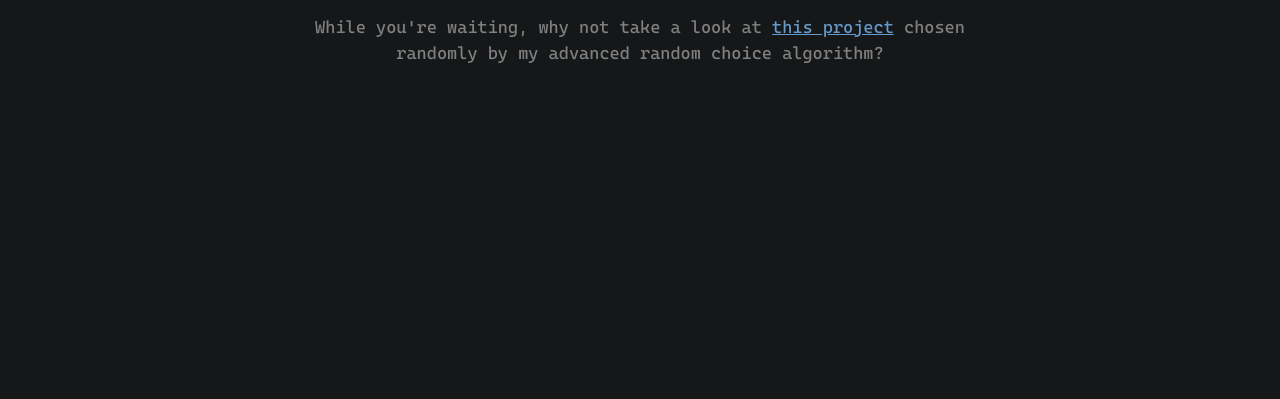
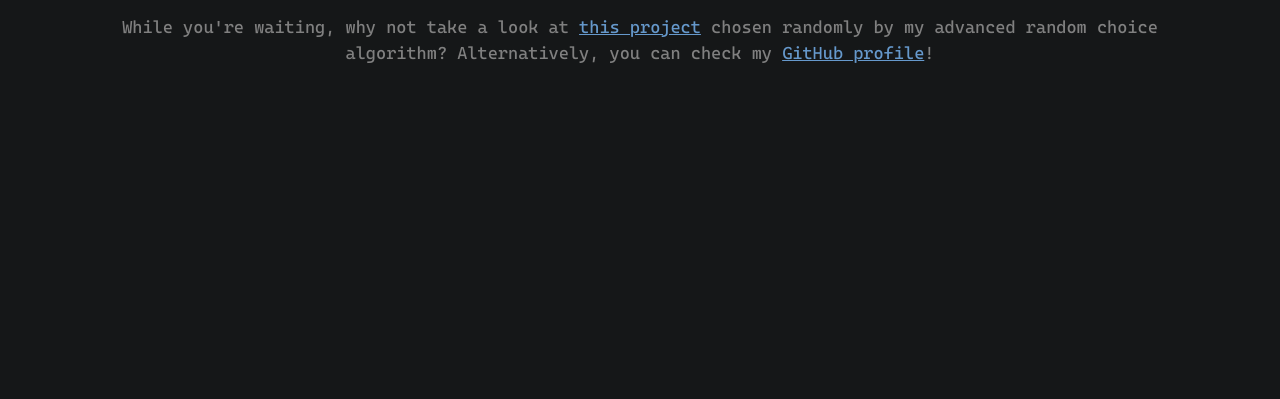
Before and after one commit to NovAti0n/NovAti0n.github.io, a plain HTML site: page index.html in a window 1280 px wide. Shown: the part 401-800 px from the top of the page. Drawn offline with Linux system fonts and the light colour scheme.

Commit message:
Added link to GH profile

```diff
--- a/index.html
+++ b/index.html
@@ -12,7 +12,7 @@
         <div id="container">
             <div id="text">
                 <h1 id="title">👋 Hey! I'm still working on this!</h1>
-                <p>While you're waiting, why not take a look at <span onclick="window.location = 'https://www.youtube.com/watch?v=dQw4w9WgXcQ'">this project</span> chosen<br />randomly by my advanced random choice algorithm?</p>
+                <p>While you're waiting, why not take a look at <span onclick="window.location = 'https://www.youtube.com/watch?v=dQw4w9WgXcQ'">this project</span> chosen randomly by my advanced random choice algorithm? Alternatively, you can check my <span onclick="window.location = 'https://github.com/NovAti0n'">GitHub profile</span>!</p>
             </div>
         </div>
         <script src="/js/main.js" type="text/javascript"></script>
```
